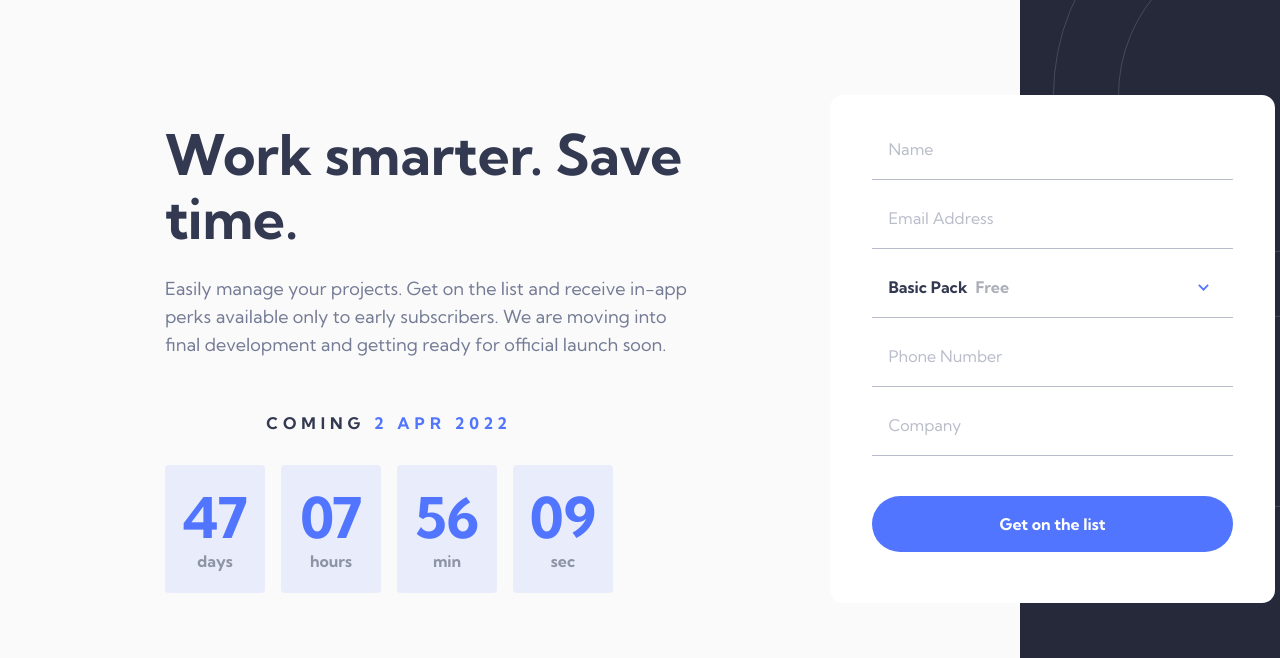
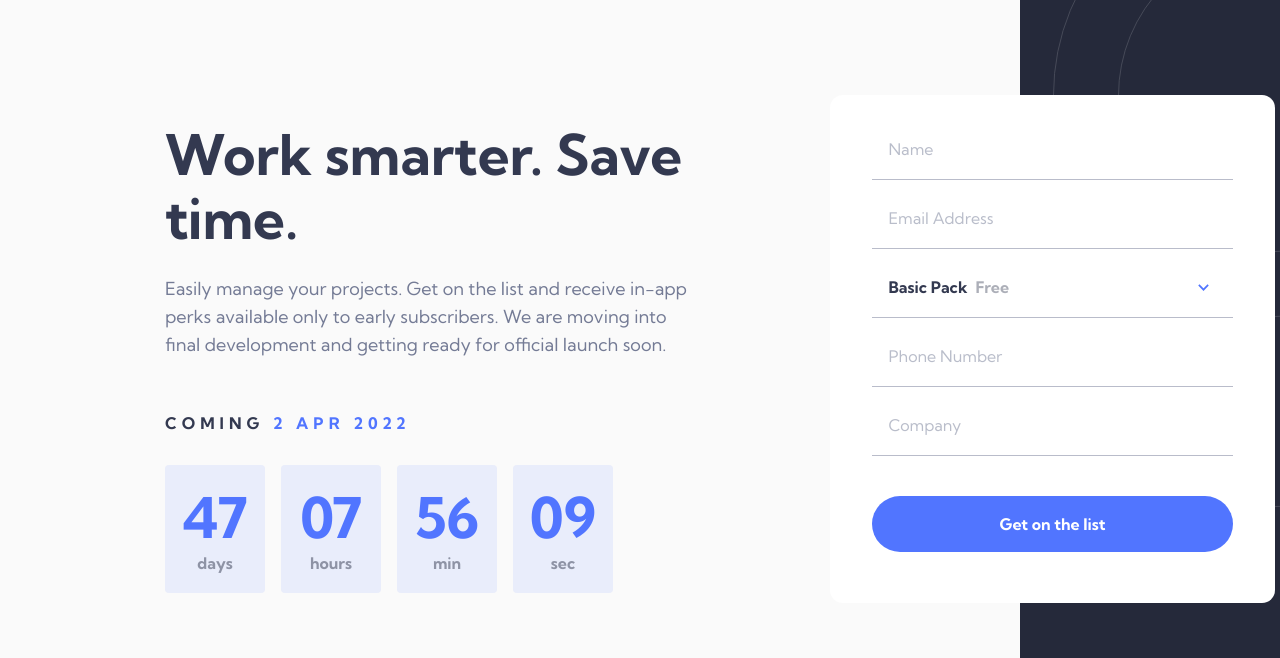
Before and after one commit to stephjoseph/officelite-coming-soon-site, a website: page src/sign-up.html in a window 1280 px wide. Shown: the part 142-800 px from the top of the page. Drawn offline with Linux system fonts and the light colour scheme.

Commit message:
Update sign-up.html

```diff
--- a/src/sign-up.html
+++ b/src/sign-up.html
@@ -55,13 +55,13 @@
       </div>
       <div class="z-10 flex flex-col items-center gap-[1.125rem]">
         <p
-          class="text-base font-bold uppercase leading-[3rem] tracking-[5px] text-[#333950]"
+          class="text-base font-bold uppercase leading-[3rem] tracking-[5px] text-[#333950] xl:self-start"
         >
           Coming <span id="launch" class="text-[#5175FF]">4 Nov 2020</span>
         </p>
         <div class="flex items-center gap-[0.813rem] md:gap-4">
           <div
-            class="flex h-[5.75rem] w-[4.5rem] flex-col items-center gap-[-0.375rem] rounded-[4px] bg-[#5175FF]/10 px-4 pt-[0.688rem] pb-[0.625rem] md:h-[8rem] md:w-[6.25rem] md:gap-[0.313rem] md:pb-4 md:pt-[1.813rem]"
+            class="flex h-[5.75rem] w-[4.5rem] flex-col items-center justify-between gap-[-0.375rem] rounded-[4px] bg-[#5175FF]/10 px-4 pt-[0.688rem] pb-[0.625rem] md:h-[8rem] md:w-[6.25rem] md:gap-[0.313rem] md:pb-4 md:pt-[1.813rem]"
           >
             <p
               id="days"
@@ -76,7 +76,7 @@
             </p>
           </div>
           <div
-            class="flex h-[5.75rem] w-[4.5rem] flex-col items-center gap-[-0.375rem] rounded-[4px] bg-[#5175FF]/10 px-4 pt-[0.688rem] pb-[0.625rem] md:h-[8rem] md:w-[6.25rem] md:gap-[0.313rem] md:pb-4 md:pt-[1.813rem]"
+            class="flex h-[5.75rem] w-[4.5rem] flex-col items-center justify-between gap-[-0.375rem] rounded-[4px] bg-[#5175FF]/10 px-4 pt-[0.688rem] pb-[0.625rem] md:h-[8rem] md:w-[6.25rem] md:gap-[0.313rem] md:pb-4 md:pt-[1.813rem]"
           >
             <p
               id="hours"
@@ -91,7 +91,7 @@
             </p>
           </div>
           <div
-            class="flex h-[5.75rem] w-[4.5rem] flex-col items-center gap-[-0.375rem] rounded-[4px] bg-[#5175FF]/10 px-4 pt-[0.688rem] pb-[0.625rem] md:h-[8rem] md:w-[6.25rem] md:gap-[0.313rem] md:pb-4 md:pt-[1.813rem]"
+            class="flex h-[5.75rem] w-[4.5rem] flex-col items-center justify-between gap-[-0.375rem] rounded-[4px] bg-[#5175FF]/10 px-4 pt-[0.688rem] pb-[0.625rem] md:h-[8rem] md:w-[6.25rem] md:gap-[0.313rem] md:pb-4 md:pt-[1.813rem]"
           >
             <p
               id="minutes"
@@ -106,7 +106,7 @@
             </p>
           </div>
           <div
-            class="flex h-[5.75rem] w-[4.5rem] flex-col items-center gap-[-0.375rem] rounded-[4px] bg-[#5175FF]/10 px-4 pt-[0.688rem] pb-[0.625rem] md:h-[8rem] md:w-[6.25rem] md:gap-[0.313rem] md:pb-4 md:pt-[1.813rem]"
+            class="flex h-[5.75rem] w-[4.5rem] flex-col items-center justify-between gap-[-0.375rem] rounded-[4px] bg-[#5175FF]/10 px-4 pt-[0.688rem] pb-[0.625rem] md:h-[8rem] md:w-[6.25rem] md:gap-[0.313rem] md:pb-4 md:pt-[1.813rem]"
           >
             <p
               id="seconds"
```
